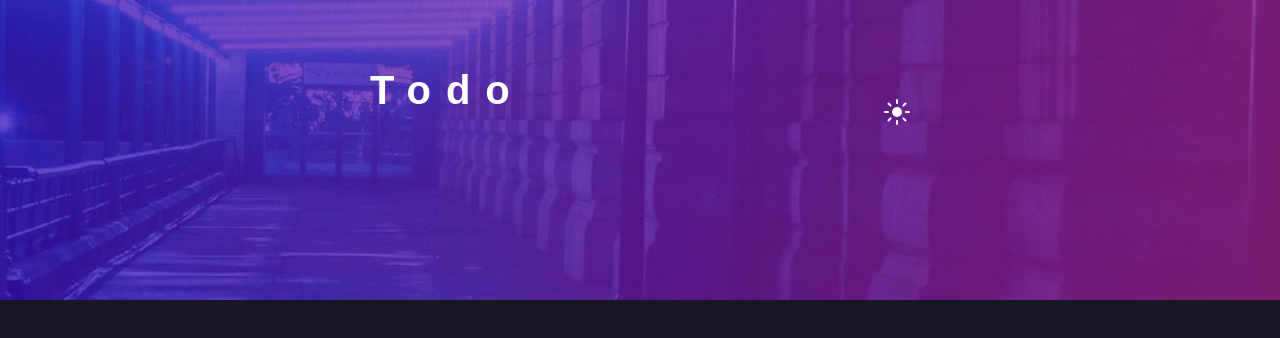
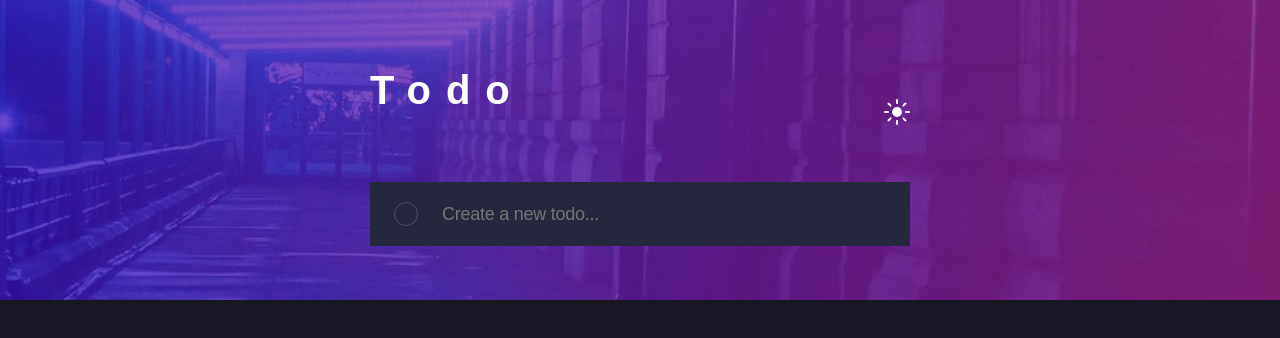
Before and after one commit to Dripcoding/front-end-mentor-todo-app-react, a React (Create React App) app: page / in a window 1280 px wide. Shown: the top 338 px of the page. Built offline with nearby package versions, Linux system fonts and the light colour scheme; a web font is replaced by a local one.

Commit message:
create TodoInput component

```diff
--- /dev/null
+++ b/src/components/TodoInput/TodoInput.scss
@@ -0,0 +1,30 @@
+@import "../../mixins";
+@import "../../palette.scss";
+
+.todoInput__todoInputContainer {
+  @include flex(column, center, flex-start);
+  background-color: $very-dark-desaturated-blue;
+  height: 64px;
+  width: 540px;
+  padding: 20px 312px 20px 24px;
+  margin-top: 48px;
+
+  .todoOvalToggle__todoOvalToggleContainer {
+    border: 1px solid $very-dark-grayish-blue-one;
+    border-radius: 50%;
+    margin-right: 24px;
+    height: 24px;
+    width: 24px;
+  }
+
+  .todoInput__todoInput {
+    @include flex(row, flex-start, center);
+    height: 18px;
+
+    input {
+      @include text(#767992, 18px, normal, 400, -0.25px, 18px, left, none);
+      background-color: inherit;
+      border: none;
+    }
+  }
+}
--- /dev/null
+++ b/src/components/TodoInput/TodoInput.tsx
@@ -0,0 +1,25 @@
+import React from "react";
+
+import "./TodoInput.scss";
+
+const STYLE_BASE: string = "todoInput__";
+
+const TodoOvalToggle = (): JSX.Element => {
+  return (
+    <div className={"todoOvalToggle__todoOvalToggleContainer"} data-testid={"TODO_OVAL_TOGGLE"}>
+    </div>
+  );
+};
+
+const TodoInput = (): JSX.Element => {
+  return (
+    <div className={`${STYLE_BASE}todoInputContainer`}>
+      <div className={`${STYLE_BASE}todoInput`}>
+        <TodoOvalToggle />
+        <input type="text" className={`${STYLE_BASE}todoInput`} placeholder={"Create a new todo..."} />
+      </div>
+    </div>
+  );
+};
+
+export default TodoInput;
--- /dev/null
+++ b/src/components/TodoInput/index.ts
@@ -0,0 +1,3 @@
+import TodoInput from "./TodoInput";
+
+export default TodoInput;
--- a/src/containers/App/App.tsx
+++ b/src/containers/App/App.tsx
@@ -1,5 +1,6 @@
 import React from "react";
 import Title from "../../components/Title/index";
+import TodoInput from "../../components/TodoInput/index";
 
 import "./App.scss";
 
@@ -9,6 +10,7 @@ const App = (): JSX.Element => {
   return (
     <main className={`${STYLE_BASE}mainContainer background-desktop-dark`}>
       <Title />
+      <TodoInput />
     </main>
   );
 };
```
Also changed, not shown: 2 other files (tests, documents, lock files or other folders).
